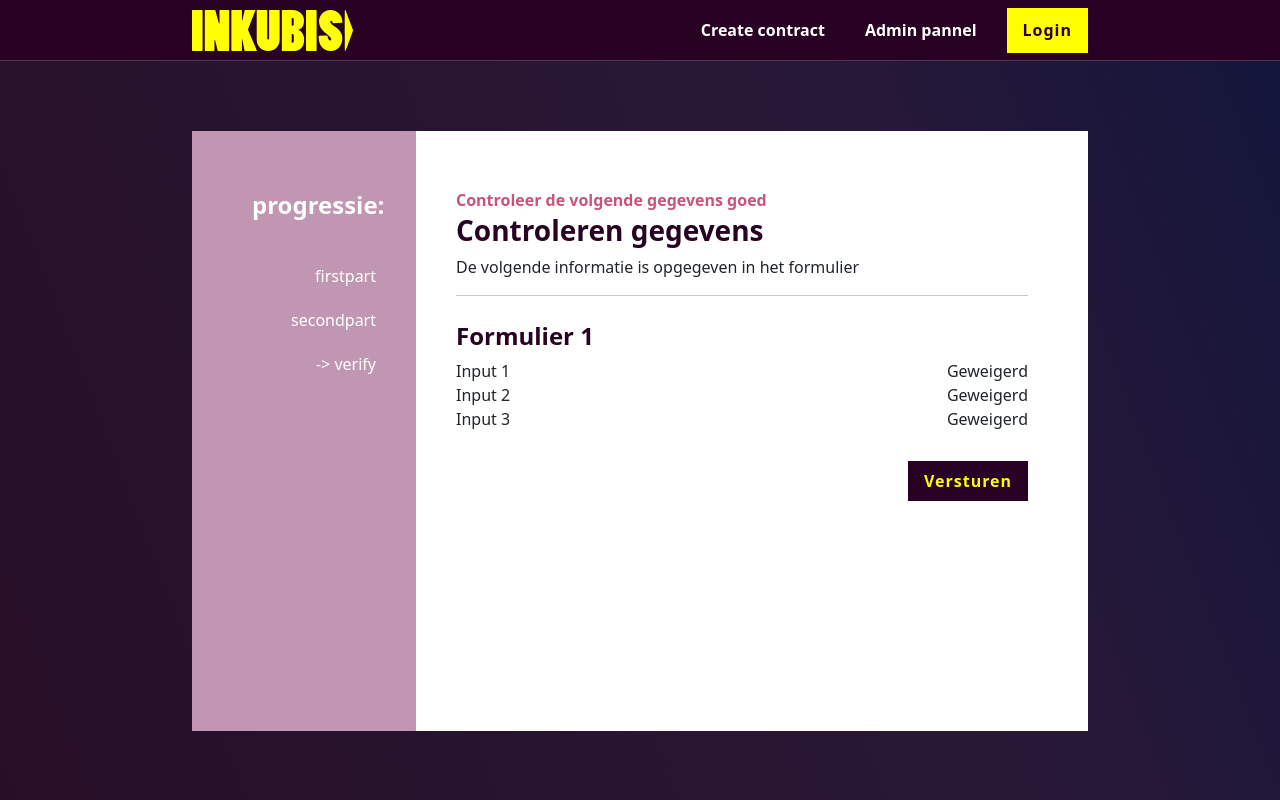
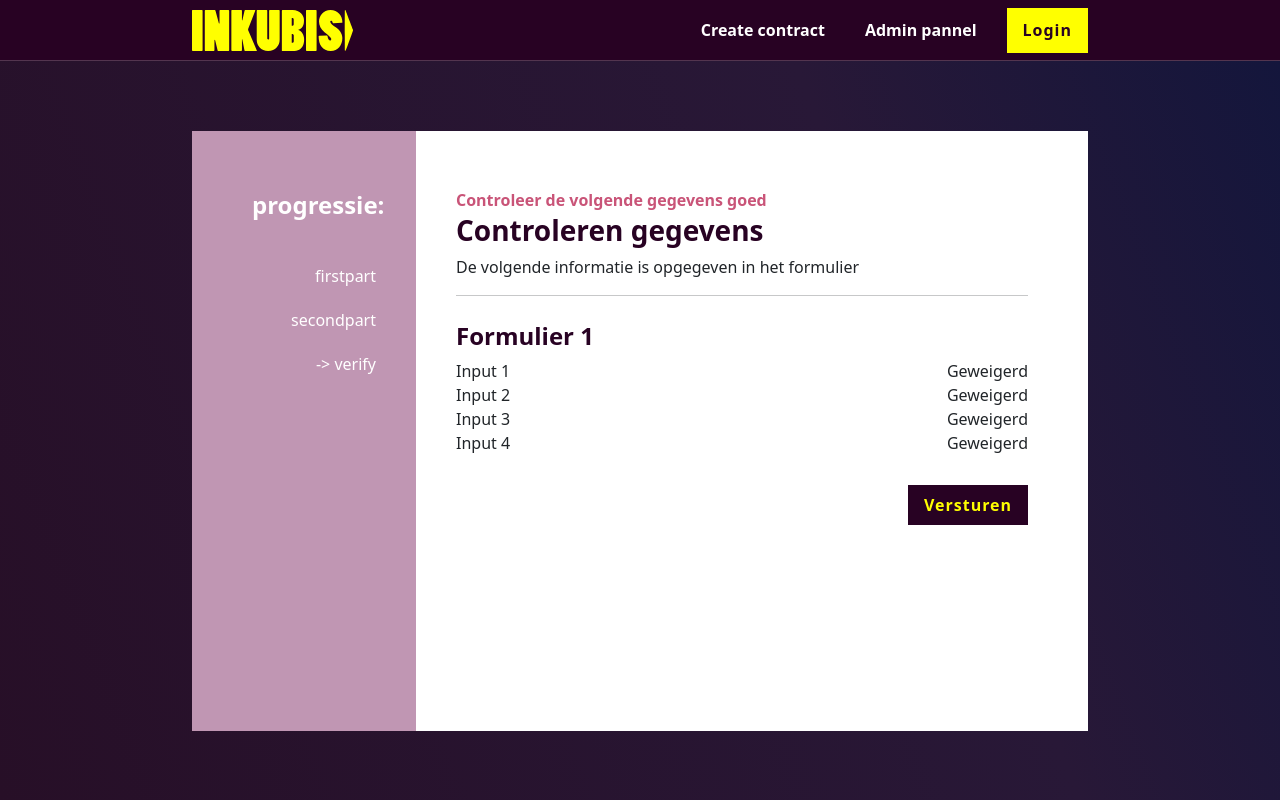
Before and after one commit to kevinvgils/Inkubis-app-frontend, an Angular app: page /contract/verify in a window 1280 px wide. Built offline with nearby package versions, Linux system fonts and the light colour scheme.

Commit message:
Add lastQuestion

```diff
--- a/src/app/contract/contract.component.html
+++ b/src/app/contract/contract.component.html
@@ -10,10 +10,6 @@
                         {{comp}}
                     </a>
                 </p>
-                <!-- <p><a>Naam formulier 1</a></p>
-                <p><a>Naam onderdeel 2</a></p>
-                <p><a>Naam onderdeel 3</a></p>
-                <p><a>Controlleren gegevens</a></p> -->
             </div>
 
             <!-- Text -->
--- a/src/app/contract/verify/verify.component.html
+++ b/src/app/contract/verify/verify.component.html
@@ -27,6 +27,11 @@
                 <label *ngIf="form.thirdQuestion" class="">Geaccepteerd</label>
                 <label *ngIf="!form.thirdQuestion" class="">Geweigerd</label>
             </div>
+            <div class="flex">
+                <label class="">Input 4</label>
+                <label *ngIf="form.lastQuestion" class="">Geaccepteerd</label>
+                <label *ngIf="!form.lastQuestion" class="">Geweigerd</label>
+            </div>
         </div>
     </div>
 
```
